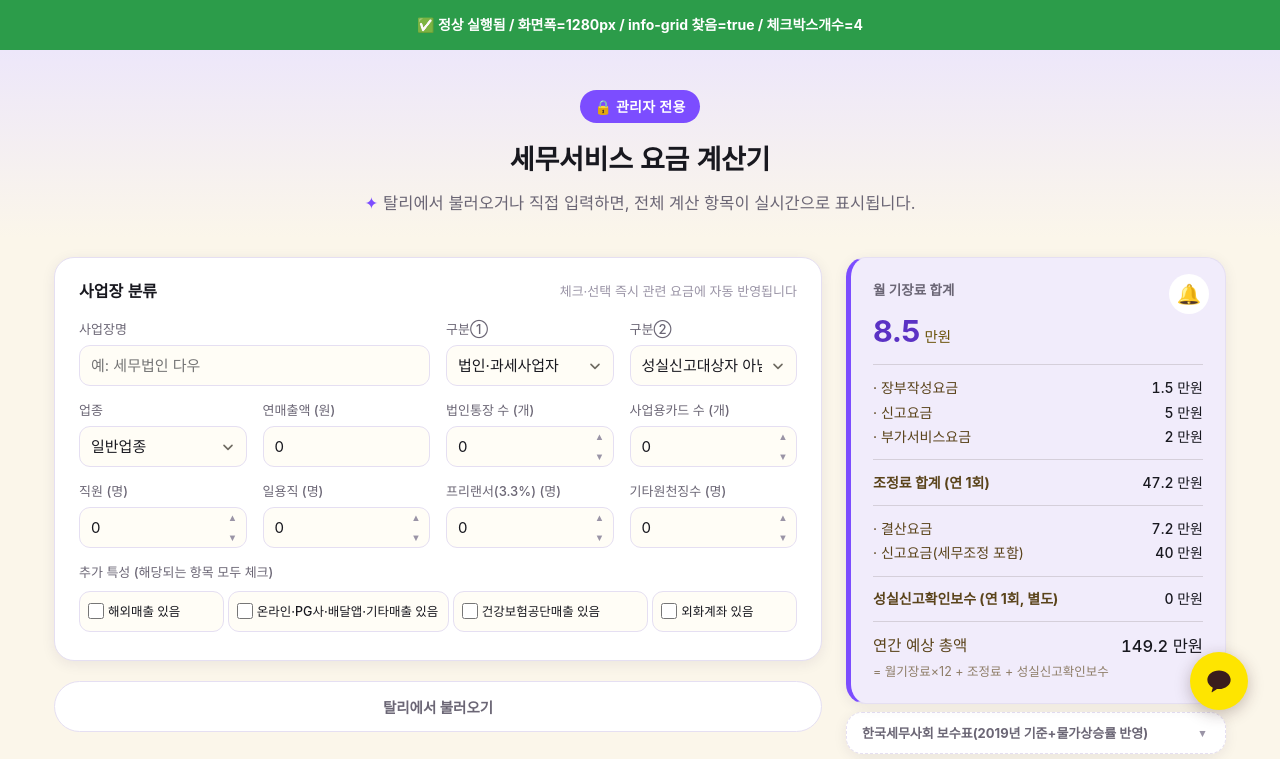
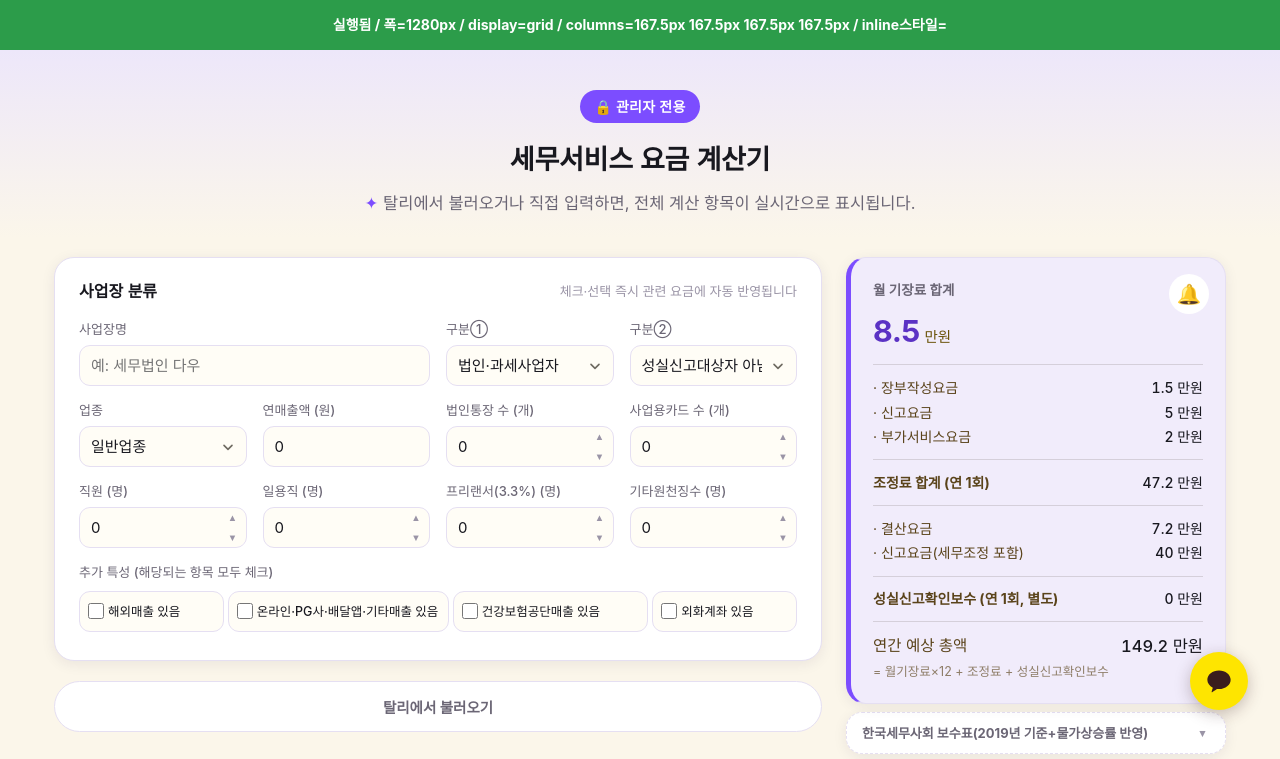
Before and after one commit to tax0213-sanghee/dawootax, a plain HTML site: page semusa.html in a window 1280 px wide. Shown: the top 759 px of the page. Drawn offline with Linux system fonts and the light colour scheme; a web font is replaced by a local one.

Commit message:
Add files via upload

```diff
--- a/semusa.html
+++ b/semusa.html
@@ -1634,7 +1634,9 @@ function applyMobileLayoutFix(){
 applyMobileLayoutFix();
 window.addEventListener('resize', applyMobileLayoutFix);
 recalc();
-document.getElementById('debugBanner').textContent = `✅ 정상 실행됨 / 화면폭=${window.innerWidth}px / info-grid 찾음=${!!document.querySelector('.info-grid')} / 체크박스개수=${document.querySelectorAll('.check-inline.row3 label').length}`;
+const igEl = document.querySelector('.info-grid');
+const igComputed = igEl ? getComputedStyle(igEl) : null;
+document.getElementById('debugBanner').textContent = `실행됨 / 폭=${window.innerWidth}px / display=${igComputed?igComputed.display:'-'} / columns=${igComputed?igComputed.gridTemplateColumns:'-'} / inline스타일=${igEl?igEl.style.gridTemplateColumns:'-'}`;
 document.getElementById('debugBanner').style.background = '#2c9c4a';
 </script>
 </body>
```
